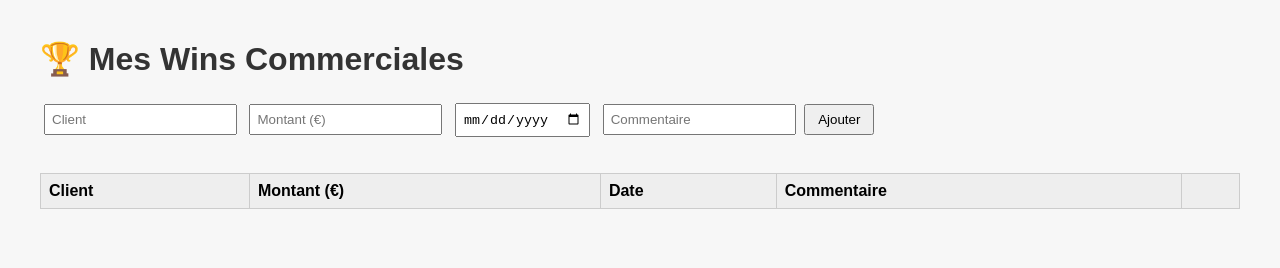
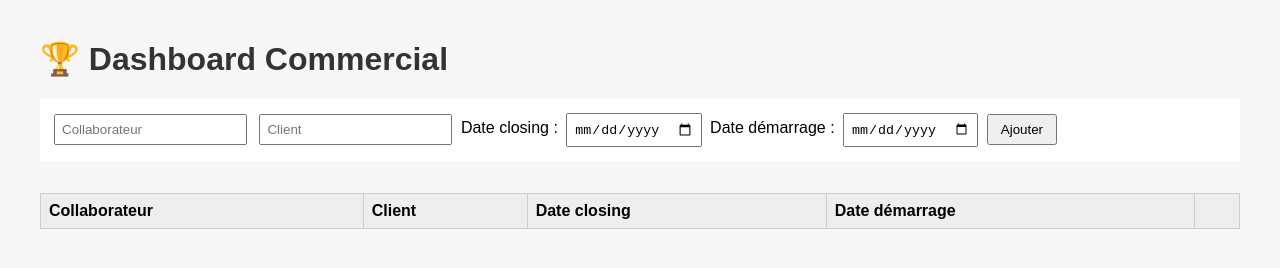
Before and after one commit to Leo2662/salesdashboard, a plain HTML site: page index.html in a window 1280 px wide. Drawn offline with Linux system fonts and the light colour scheme; no server answers.

Commit message:
Update index.html

```diff
--- a/index.html
+++ b/index.html
@@ -7,31 +7,39 @@
 <style>
    body { font-family: sans-serif; margin: 40px; background: #f7f7f7; }
    h1 { color: #333; }
-   table { border-collapse: collapse; width: 100%; margin-top: 1em; }
+   table { border-collapse: collapse; width: 100%; margin-top: 1em; background: white; }
    th, td { border: 1px solid #ccc; padding: 8px; text-align: left; }
    th { background: #eee; }
-   form { margin-bottom: 2em; }
-   input, textarea { padding: 6px; margin: 4px; }
+   form { margin-bottom: 2em; background: #fff; padding: 10px; border-radius: 4px; }
+   input { padding: 6px; margin: 4px; }
    button { padding: 6px 12px; cursor: pointer; }
 </style>
 </head>
 <body>
-<h1>🏆 Mes Wins Commerciales</h1>
+<h1>🏆 Dashboard Commercial</h1>
 <form id="form">
+<input name="collaborateur" placeholder="Collaborateur" required>
 <input name="client" placeholder="Client" required>
-<input name="montant" type="number" placeholder="Montant (€)" required>
-<input name="date" type="date">
-<input name="commentaire" placeholder="Commentaire">
+<label>Date closing :</label>
+<input name="dateClosing" type="date">
+<label>Date démarrage :</label>
+<input name="dateDemarrage" type="date">
 <button type="submit">Ajouter</button>
 </form>
 <table id="table">
 <thead>
-<tr><th>Client</th><th>Montant (€)</th><th>Date</th><th>Commentaire</th><th></th></tr>
+<tr>
+<th>Collaborateur</th>
+<th>Client</th>
+<th>Date closing</th>
+<th>Date démarrage</th>
+<th></th>
+</tr>
 </thead>
 <tbody></tbody>
 </table>
 <script>
-   const backend = "https://salesdashboard-backend-hjxn.onrender.com"; // ← ton URL Render
+   const backend = "https://salesdashboard-backend-hjxn.onrender.com"; // ← ton URL Render ici
    async function loadWins() {
      const res = await fetch(`${backend}/wins`);
      const wins = await res.json();
@@ -40,10 +48,10 @@
      for (const w of wins) {
        const tr = document.createElement("tr");
        tr.innerHTML = `
+<td>${w.collaborateur}</td>
 <td>${w.client}</td>
-<td>${w.montant}</td>
-<td>${w.date}</td>
-<td>${w.commentaire}</td>
+<td>${w.dateClosing || "-"}</td>
+<td>${w.dateDemarrage || "-"}</td>
 <td><button onclick="deleteWin(${w.id})">🗑️</button></td>
        `;
        tbody.appendChild(tr);
```
